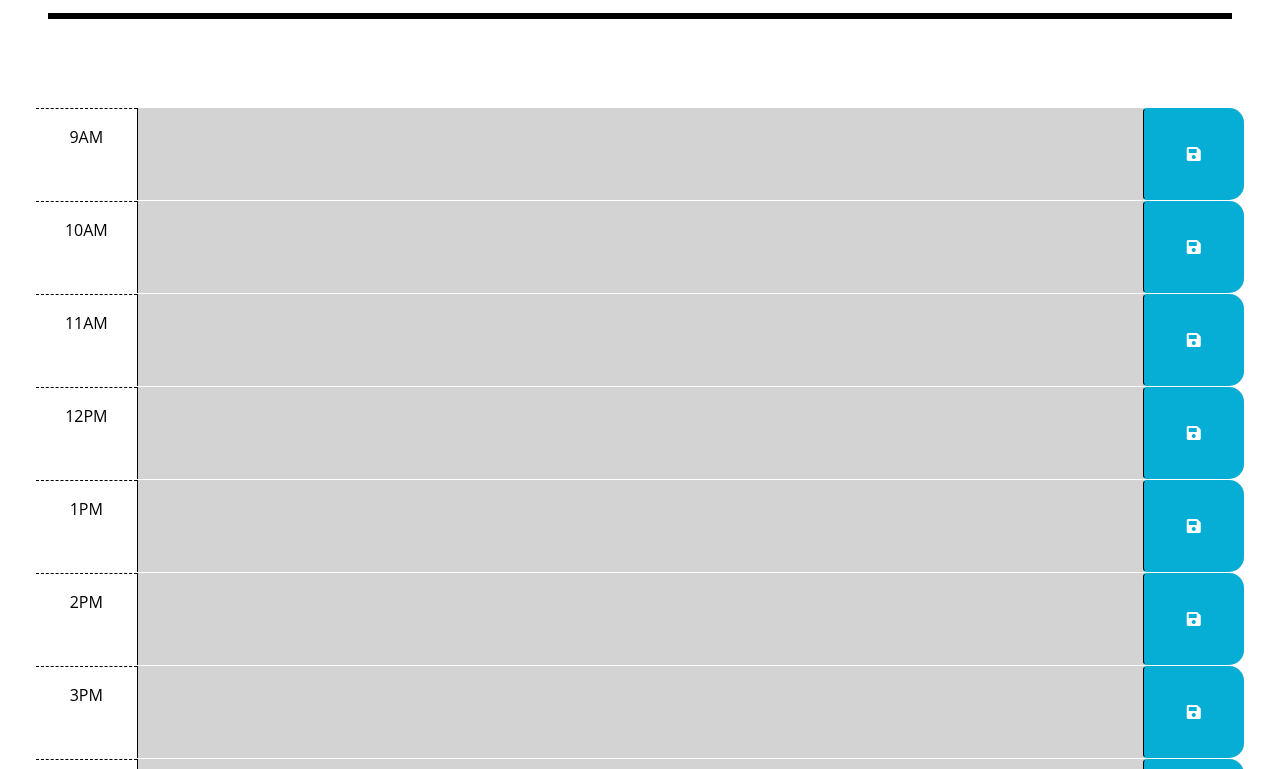
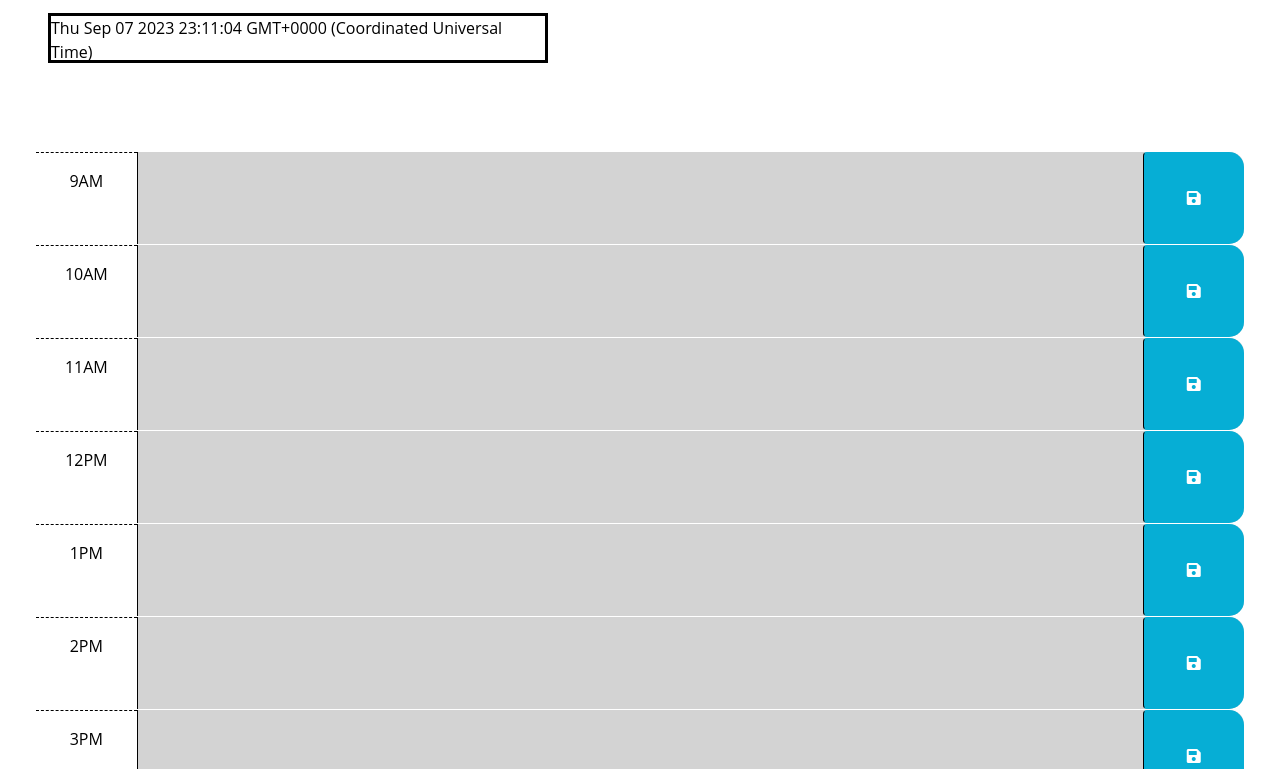
Before and after one commit to VictoriaSweet/fiesta-guacamole, a plain HTML site: page index.html in a window 1280 px wide. Shown: the part 166-935 px from the top of the page. Drawn offline with nearby package versions, Linux system fonts and the light colour scheme.

Commit message:
made time display on browser

```diff
--- a/assets/script.js
+++ b/assets/script.js
@@ -5,7 +5,8 @@
 const hours = [9, 10, 11, 12, 13, 14, 15, 16, 17];
 var now = new Date();
 var currentHour = now.getHours();
-const clock = now.toLocaleTimeString();
+// const clock = now.toLocaleTimeString();
+
 // var perspective = ["present" , "past" , "future"];
 // present = present class
 $(function () {
@@ -46,6 +47,7 @@ $(function () {
         </button>
       </div>`
     );
+
 console.log(now) //inner text to make time appear on browser page - make div and then inner text.
 
     // use jquery to find the div with the ID hour-${hour}....
@@ -82,3 +84,8 @@ console.log(now) //inner text to make time appear on browser page - make div and
   //
   // TODO: Add code to display the current date in the header of the page.
 });
+// Select the element with an id of "example"
+const clock = document.getElementById("clock");
+
+// Set the innerHTML of "example" to "Hello, World!"
+clock.innerHTML = now;
--- a/assets/style.css
+++ b/assets/style.css
@@ -5,8 +5,8 @@ body {
 
   #clock {
     border: solid black ;
-    height:auto;
-    width:auto;
+    height:50px;
+    width:500px;
     color: black;
 
   }
```
